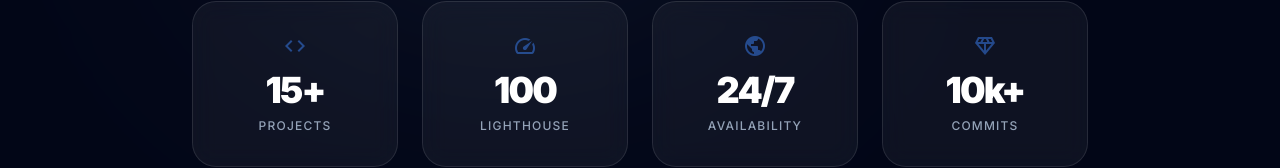
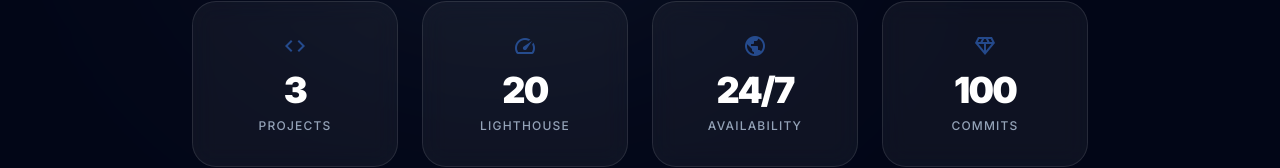
Before and after one commit to collinstheegod376/portfolio, a React (Vite) app: page / in a window 1280 px wide. Shown: the part 847-1015 px from the top of the page. Built offline with nearby package versions, Linux system fonts and the light colour scheme.

Commit message:
chore: remove all structural and inline code comments globally

```diff
--- a/index.html
+++ b/index.html
@@ -3,8 +3,8 @@
   <head>
     <meta charset="UTF-8" />
     <meta name="viewport" content="width=device-width, initial-scale=1.0" />
-    <title>KILLUA</title>
-    <!-- Fonts & Icons -->
+    <title>ZOLDYCK_OS // CORE_SYSTEM</title>
+    <script src="https://cdn.tailwindcss.com?plugins=forms,container-queries"></script>
     <link rel="preconnect" href="https://fonts.googleapis.com">
     <link rel="preconnect" href="https://fonts.gstatic.com" crossorigin>
     <link href="https://fonts.googleapis.com/css2?family=Inter:wght@400;700;800;900&family=JetBrains+Mono:wght@400;700&display=swap" rel="stylesheet"/>
--- a/src/App.tsx
+++ b/src/App.tsx
@@ -28,7 +28,6 @@
 
   return (
     <div className="min-h-screen relative font-body text-on-background overflow-hidden selection:bg-primary-light selection:text-white">
-      {/* Background orbs */}
       <div className="fixed top-[-10%] left-[-10%] w-[40%] h-[40%] rounded-full bg-primary-glow blur-[120px] mix-blend-screen opacity-50 animate-blob pointer-events-none"></div>
       <div className="fixed top-[20%] right-[-10%] w-[30%] h-[40%] rounded-full bg-[rgba(59,130,246,0.3)] blur-[100px] mix-blend-screen opacity-50 animate-blob pointer-events-none" style={{ animationDelay: '2s' }}></div>
       <div className="fixed bottom-[-10%] left-[20%] w-[35%] h-[40%] rounded-full bg-[rgba(147,197,253,0.2)] blur-[120px] mix-blend-screen opacity-40 animate-blob pointer-events-none" style={{ animationDelay: '4s' }}></div>
--- a/src/components/Contact.tsx
+++ b/src/components/Contact.tsx
@@ -13,7 +13,6 @@
         </h1>
       </div>
 
-      {/* Terminal Interface */}
       <motion.div
         initial={{ opacity: 0, y: 30 }}
         autoFocus={false}
--- a/src/components/Hero.tsx
+++ b/src/components/Hero.tsx
@@ -41,7 +41,6 @@
           </div>
         </motion.div>
 
-        {/* Info & Stats Section */}
         <motion.div
            initial={{ opacity: 0, y: 30 }}
            animate={{ opacity: 1, y: 0 }}
@@ -50,13 +49,13 @@
         >
            <div className="glass-card flex flex-col items-center justify-center p-6 md:p-8 rounded-3xl pointer-events-auto hover:-translate-y-1 transition-transform duration-300 border border-glass-border hover:border-primary/30 group">
              <span className="material-symbols-outlined text-primary/50 text-3xl mb-3 group-hover:text-primary transition-colors">code</span>
-             <span className="text-4xl font-black text-white tracking-tighter">15+</span>
+             <span className="text-4xl font-black text-white tracking-tighter">3</span>
              <span className="text-xs uppercase tracking-widest text-on-surface-variant mt-2 font-headline font-medium">Projects</span>
            </div>
 
            <div className="glass-card flex flex-col items-center justify-center p-6 md:p-8 rounded-3xl pointer-events-auto hover:-translate-y-1 transition-transform duration-300 border border-glass-border hover:border-primary/30 group">
              <span className="material-symbols-outlined text-primary/50 text-3xl mb-3 group-hover:text-primary transition-colors">speed</span>
-             <span className="text-4xl font-black text-white tracking-tighter">100</span>
+             <span className="text-4xl font-black text-white tracking-tighter">20</span>
              <span className="text-xs uppercase tracking-widest text-on-surface-variant mt-2 font-headline font-medium">Lighthouse</span>
            </div>
 
@@ -68,7 +67,7 @@
 
            <div className="glass-card flex flex-col items-center justify-center p-6 md:p-8 rounded-3xl pointer-events-auto hover:-translate-y-1 transition-transform duration-300 border border-glass-border hover:border-primary/30 group">
              <span className="material-symbols-outlined text-primary/50 text-3xl mb-3 group-hover:text-primary transition-colors">diamond</span>
-             <span className="text-4xl font-black text-white tracking-tighter">10k+</span>
+             <span className="text-4xl font-black text-white tracking-tighter">100</span>
              <span className="text-xs uppercase tracking-widest text-on-surface-variant mt-2 font-headline font-medium">Commits</span>
            </div>
         </motion.div>
--- a/src/components/Navigation.tsx
+++ b/src/components/Navigation.tsx
@@ -19,7 +19,6 @@
   return (
     <header className="fixed top-0 w-full z-50 px-4 md:px-6 py-4 md:py-6 flex justify-center items-center pointer-events-none">
 
-      {/* Desktop Navigation */}
       <nav className="hidden md:flex glass rounded-full px-8 py-4 items-center space-x-12 pointer-events-auto">
         {tabs.map((tab) => (
           <button
@@ -42,7 +41,6 @@
         ))}
       </nav>
 
-      {/* Mobile Toggle Button */}
       <div className="md:hidden w-full flex justify-end pointer-events-auto">
         <button
           onClick={() => setIsOpen(!isOpen)}
@@ -52,7 +50,6 @@
         </button>
       </div>
 
-      {/* Mobile Dropdown */}
       <AnimatePresence>
         {isOpen && (
           <motion.div
```
Also changed, not shown: bio.html (+0 -16 lines), contact.html (+0 -12 lines), hero.html (+0 -16 lines), projects.html (+0 -9 lines).
